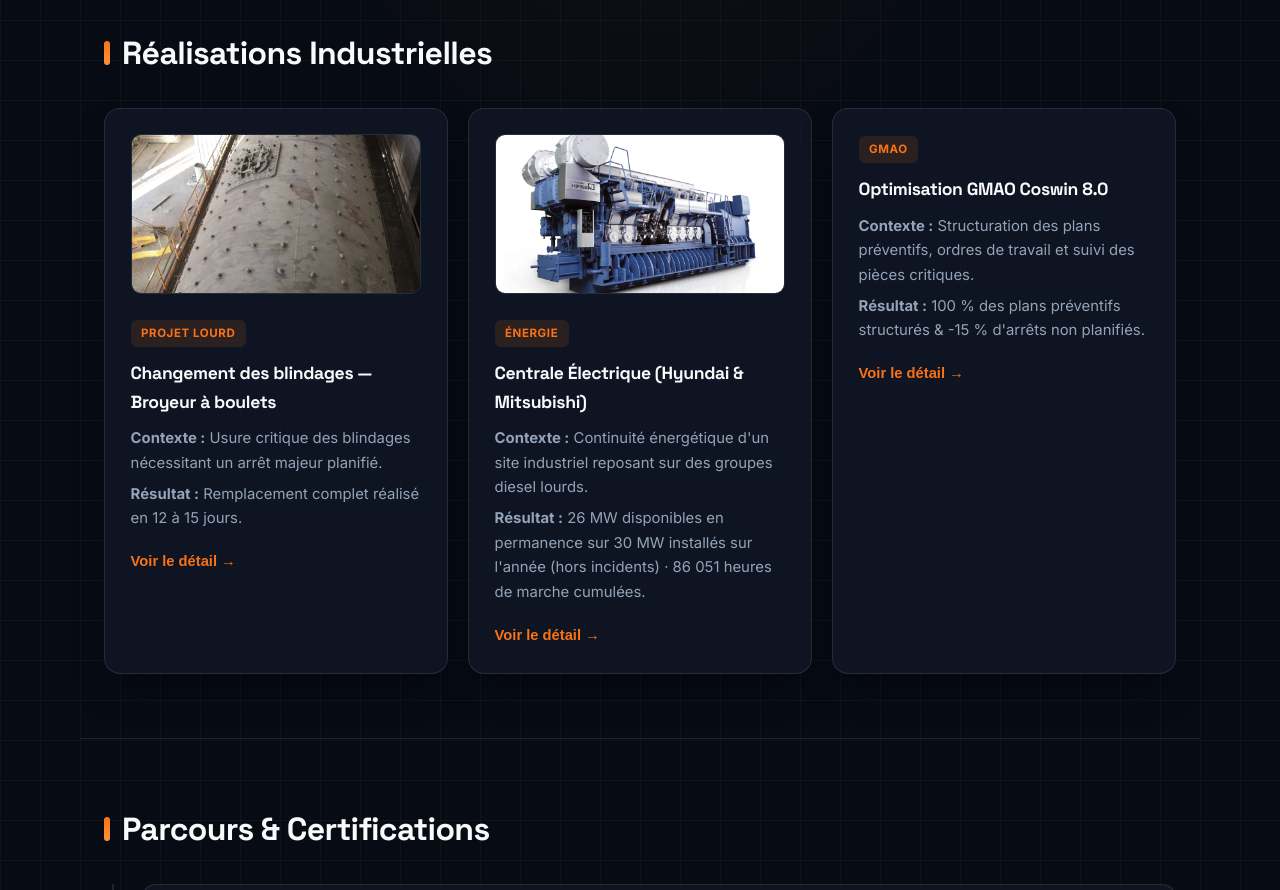
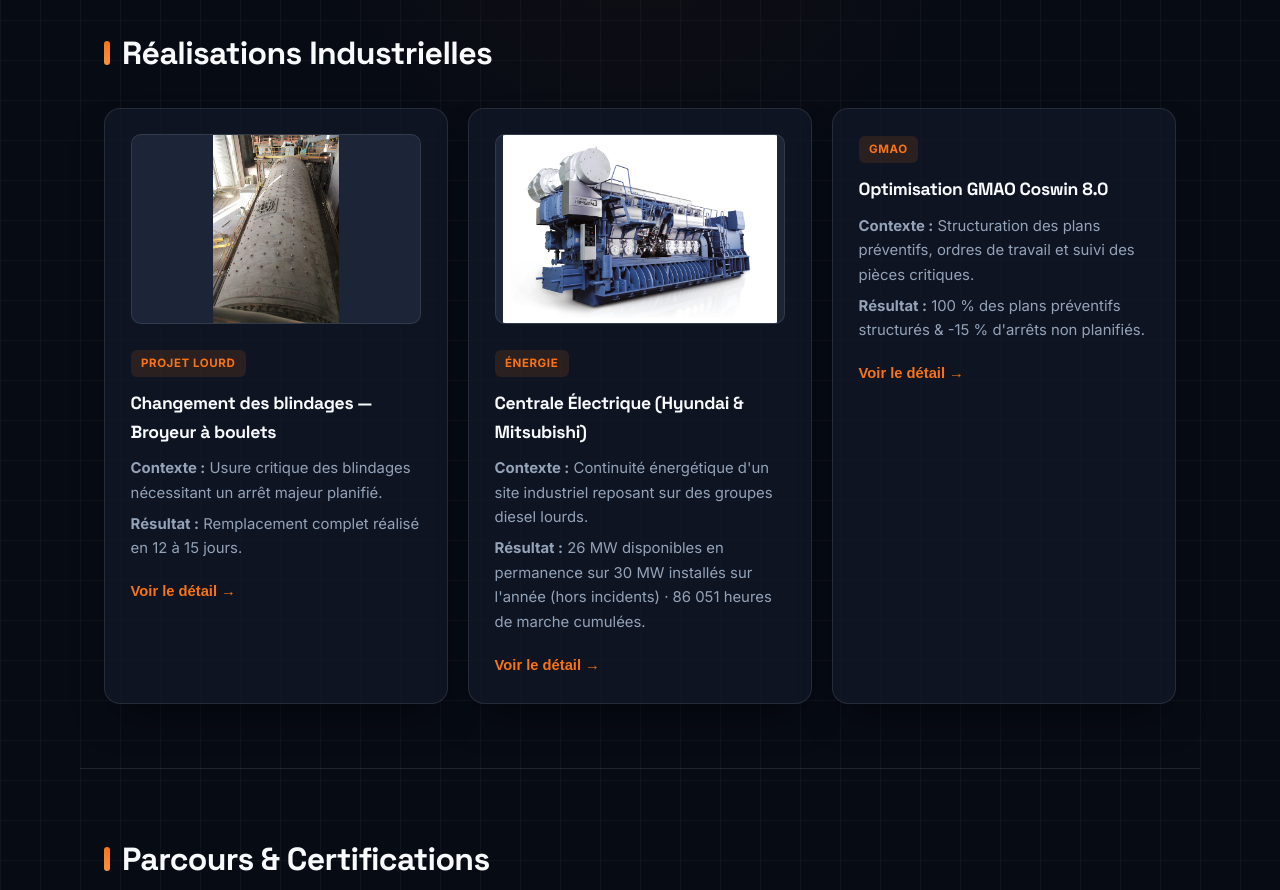
Before and after one commit to Redkut/portfolio-prince-fakeye, a plain HTML site: page index.html in a window 1280 px wide. Shown: the part 1220-2110 px from the top of the page. Drawn offline with Linux system fonts and the light colour scheme.

Commit message:
style: affichage complet sans zoom des photos broyeur et centrale

```diff
--- a/index.html
+++ b/index.html
@@ -117,7 +117,7 @@
       <h2 data-i18n="proj_title">Réalisations Industrielles</h2>
       <div class="cards-grid">
         <article class="card project-card">
-          <img src="ball-mill.jpg" alt="Broyeur à boulets industriel" loading="lazy" style="width:100%; height:160px; object-fit:cover; border-radius:10px; margin-bottom:1rem; border:1px solid var(--border);" />
+          <img src="ball-mill.jpg" alt="Broyeur à boulets industriel" loading="lazy" style="width:100%; height:190px; object-fit:contain; background:var(--surface-2); border-radius:10px; margin-bottom:1rem; border:1px solid var(--border);" />
           <span class="tag" data-i18n="p1_tag">Projet Lourd</span>
           <h3 data-i18n="p1_t">Changement des blindages — Broyeur à boulets</h3>
           <p><strong data-i18n="lbl_context">Contexte :</strong> <span data-i18n="p1_ctx">Usure critique des blindages nécessitant un arrêt majeur planifié.</span></p>
@@ -126,7 +126,7 @@
         </article>
 
         <article class="card project-card">
-          <img src="power-plant.jpg" alt="Groupe électrogène industriel de centrale électrique" loading="lazy" style="width:100%; height:160px; object-fit:cover; border-radius:10px; margin-bottom:1rem; border:1px solid var(--border);" />
+          <img src="power-plant.jpg" alt="Groupe électrogène industriel de centrale électrique" loading="lazy" style="width:100%; height:190px; object-fit:contain; background:var(--surface-2); border-radius:10px; margin-bottom:1rem; border:1px solid var(--border);" />
           <span class="tag" data-i18n="p2_tag">Énergie</span>
           <h3 data-i18n="p2_t">Centrale Électrique (Hyundai & Mitsubishi)</h3>
           <p><strong data-i18n="lbl_context">Contexte :</strong> <span data-i18n="p2_ctx">Continuité énergétique d'un site industriel reposant sur des groupes diesel lourds.</span></p>
```
Also changed, not shown: 1 other file.
